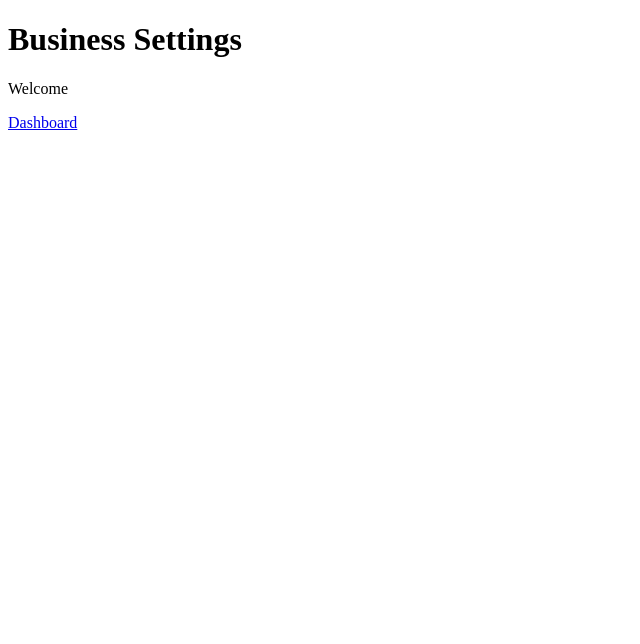
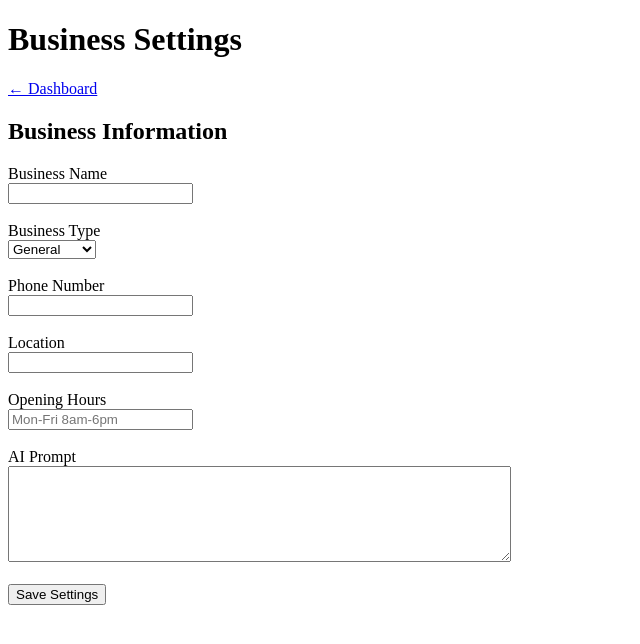
Before and after one commit to rachaelwanja/whatsapp-ai-bot-254, a Flask app: page /business-settings in a window 1280 px wide. Shown: the top 644 px of the page, without its empty margins (0-640 px from the left). Run offline with Flask 3, Linux system fonts and the light colour scheme; the visitor is signed in with stand-in values (Sample User, id 1).

Commit message:
Update business_settings.html

```diff
--- a/templates/business_settings.html
+++ b/templates/business_settings.html
@@ -7,9 +7,103 @@
 
 <h1>Business Settings</h1>
 
-<p>Welcome {{ business.business_name }}</p>
+<a href="/dashboard">← Dashboard</a>
 
-<a href="/dashboard">Dashboard</a>
+{% with messages = get_flashed_messages() %}
+    {% if messages %}
+        <p style="color:green;">
+            {{ messages[0] }}
+        </p>
+    {% endif %}
+{% endwith %}
+
+<form method="POST">
+
+    <h2>Business Information</h2>
+
+    <label>Business Name</label><br>
+    <input
+        type="text"
+        name="business_name"
+        value="{{ business.business_name or '' }}"
+    >
+
+    <br><br>
+
+    <label>Business Type</label><br>
+
+    <select name="business_type">
+
+        <option value="General"
+        {% if business.business_type=="General" %}selected{% endif %}>
+        General
+        </option>
+
+        <option value="Salon"
+        {% if business.business_type=="Salon" %}selected{% endif %}>
+        Salon
+        </option>
+
+        <option value="Clinic"
+        {% if business.business_type=="Clinic" %}selected{% endif %}>
+        Clinic
+        </option>
+
+        <option value="Restaurant"
+        {% if business.business_type=="Restaurant" %}selected{% endif %}>
+        Restaurant
+        </option>
+
+    </select>
+
+    <br><br>
+
+    <label>Phone Number</label><br>
+
+    <input
+        type="text"
+        name="business_phone"
+        value="{{ business.business_phone or '' }}"
+    >
+
+    <br><br>
+
+    <label>Location</label><br>
+
+    <input
+        type="text"
+        name="location"
+        value="{{ business.location or '' }}"
+    >
+
+    <br><br>
+
+    <label>Opening Hours</label><br>
+
+    <input
+        type="text"
+        name="opening_hours"
+        placeholder="Mon-Fri 8am-6pm"
+        value="{{ business.opening_hours or '' }}"
+    >
+
+    <br><br>
+
+    <label>AI Prompt</label><br>
+
+    <textarea
+        name="ai_prompt"
+        rows="6"
+        cols="60"
+    >{{ business.ai_prompt or '' }}</textarea>
+
+    <br><br>
+
+    <button type="submit">
+        Save Settings
+    </button>
+
+</form>
 
 </body>
 </html>
```
